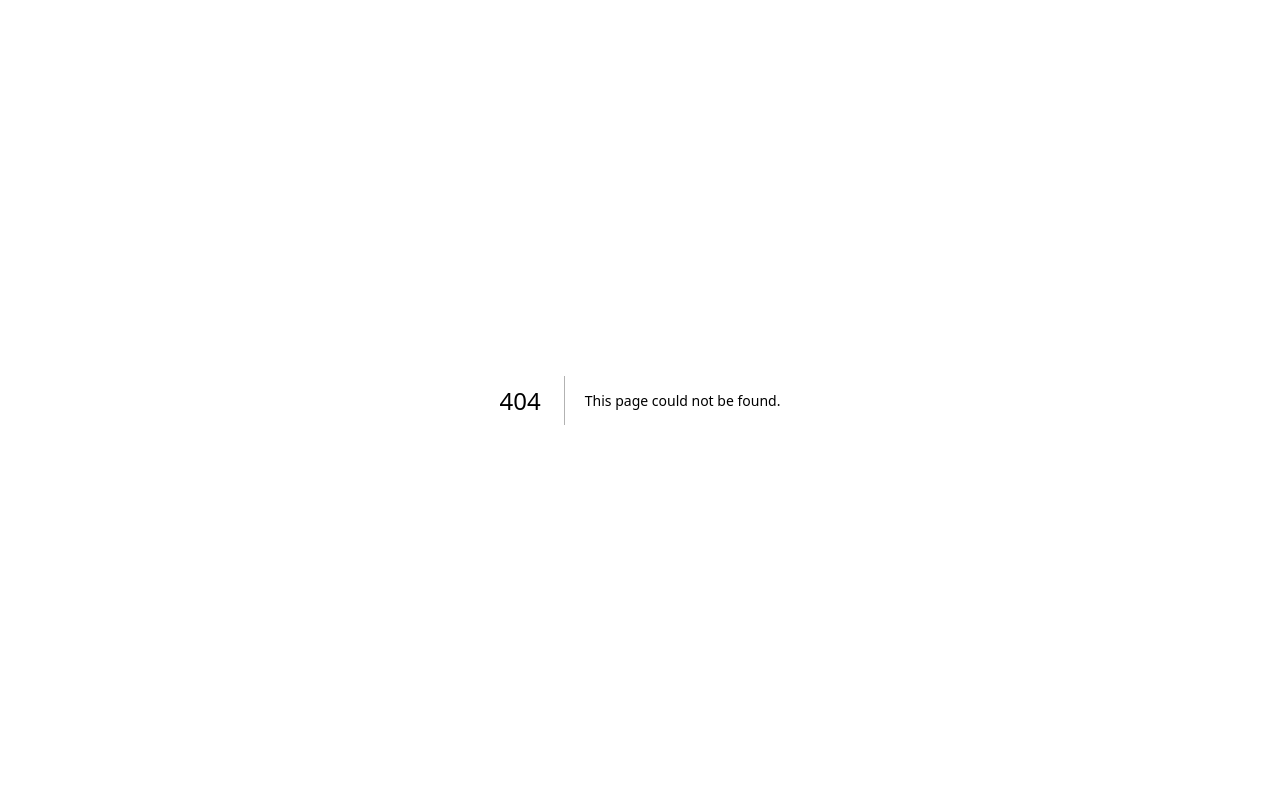
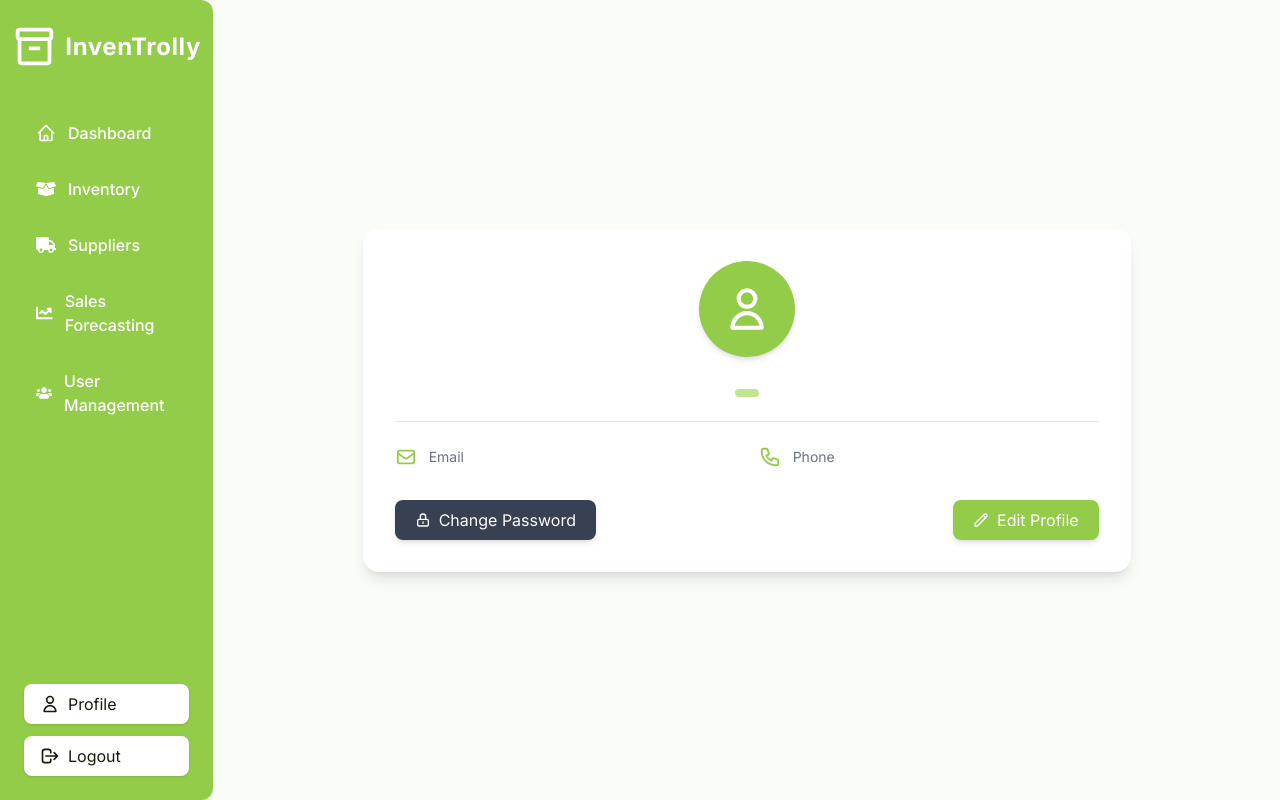
Before and after one commit to MahimnaUpadhyay/InventoryManagementWithAI, a Next.js app in the folder IntenTrolly/: page /pages/Profile in a window 1280 px wide. Before the commit this address had no page. Built offline with nearby package versions, Linux system fonts and the light colour scheme.

Commit message:
UI changes

```diff
--- a/IntenTrolly/src/app/components/Navbar.js
+++ b/IntenTrolly/src/app/components/Navbar.js
@@ -21,7 +21,7 @@ const Navbar = ({ children }) => {
     router.push("/pages/Auth/Login");
   };
 
-  const onProfile = () => router.push("/profile");
+  const onProfile = () => router.push("/pages/Profile");
   const onLogo = () => router.push("/pages/Home");
   const onInventory = () => router.push("/pages/Inventory");
   const onSuppliers = () => router.push("/pages/Suppliers");
--- /dev/null
+++ b/IntenTrolly/src/app/pages/Profile/ProfilePage.js
@@ -0,0 +1,218 @@
+"use client";
+
+import React, { useEffect, useState } from "react";
+import {
+  HiOutlineUser,
+  HiOutlineMail,
+  HiOutlinePhone,
+  HiOutlinePencil,
+  HiOutlineCheck,
+  HiOutlineX,
+  HiOutlineLockClosed,
+} from "react-icons/hi";
+
+const ProfilePage = () => {
+  const [userData, setUserData] = useState({
+    username: "",
+    email: "",
+    phone: "",
+    role: "",
+  });
+
+  const [isEditing, setIsEditing] = useState(false);
+  const [editValues, setEditValues] = useState({ username: "", phone: "" });
+
+  const [showPasswordForm, setShowPasswordForm] = useState(false);
+  const [passwordData, setPasswordData] = useState({
+    currentPassword: "",
+    newPassword: "",
+    confirmPassword: "",
+  });
+
+  useEffect(() => {
+    const storedUser = localStorage.getItem("user");
+    const parsedData = JSON.parse(storedUser || "{}");
+    setUserData(parsedData);
+    setEditValues({
+      username: parsedData.username || "",
+      phone: parsedData.phone || "",
+    });
+  }, []);
+
+  // Handle input change
+  const handleChange = (e) => {
+    setEditValues({ ...editValues, [e.target.name]: e.target.value });
+  };
+
+  // Save profile changes
+  const handleSave = () => {
+    const updatedUser = { ...userData, ...editValues };
+    setUserData(updatedUser);
+    localStorage.setItem("user", JSON.stringify(updatedUser));
+    setIsEditing(false);
+  };
+
+  // Handle password change input
+  const handlePasswordChange = (e) => {
+    setPasswordData({ ...passwordData, [e.target.name]: e.target.value });
+  };
+
+  // Save password
+  const handlePasswordSave = () => {
+    if (passwordData.newPassword !== passwordData.confirmPassword) {
+      alert("New passwords do not match!");
+      return;
+    }
+
+    // Here you would call your backend API to update password securely
+    console.log("Password updated:", passwordData);
+
+    setPasswordData({ currentPassword: "", newPassword: "", confirmPassword: "" });
+    setShowPasswordForm(false);
+  };
+
+  return (
+    <div className="flex w-full h-[100vh] items-center justify-center bg-background p-6">
+      <div className="bg-white rounded-2xl shadow-lg w-full max-w-3xl p-8">
+        {/* Profile Header */}
+        <div className="flex flex-col items-center gap-4 border-b pb-6">
+          <div className="w-24 h-24 rounded-full bg-primary flex items-center justify-center text-white text-4xl shadow-md">
+            <HiOutlineUser size={50} />
+          </div>
+
+          {isEditing ? (
+            <input
+              type="text"
+              name="username"
+              value={editValues.username}
+              onChange={handleChange}
+              className="text-2xl font-bold text-text border-b-2 border-primary focus:outline-none text-center"
+            />
+          ) : (
+            <h2 className="text-2xl font-bold text-text">{userData.username}</h2>
+          )}
+
+          <span className="text-sm bg-secondary text-text px-3 py-1 rounded-full">
+            {userData.role}
+          </span>
+        </div>
+
+        {/* Details */}
+        <div className="mt-6 grid grid-cols-1 md:grid-cols-2 gap-6">
+          {/* Email (not editable) */}
+          <div className="flex items-center gap-3">
+            <HiOutlineMail size={22} className="text-primary" />
+            <div>
+              <p className="text-sm text-gray-500">Email</p>
+              <p className="text-md font-medium text-text">{userData.email}</p>
+            </div>
+          </div>
+
+          {/* Phone (editable) */}
+          <div className="flex items-center gap-3">
+            <HiOutlinePhone size={22} className="text-primary" />
+            <div>
+              <p className="text-sm text-gray-500">Phone</p>
+              {isEditing ? (
+                <input
+                  type="text"
+                  name="phone"
+                  value={editValues.phone}
+                  onChange={handleChange}
+                  className="text-md font-medium text-text border-b-2 border-primary focus:outline-none"
+                />
+              ) : (
+                <p className="text-md font-medium text-text">{userData.phone}</p>
+              )}
+            </div>
+          </div>
+        </div>
+
+        {/* Action Buttons */}
+        <div className="flex justify-between mt-8 gap-3">
+          {/* Left side: Change Password */}
+          {showPasswordForm ? (
+            <div className="flex flex-col w-full gap-3">
+              <input
+                type="password"
+                name="currentPassword"
+                placeholder="Current Password"
+                value={passwordData.currentPassword}
+                onChange={handlePasswordChange}
+                className="border p-2 rounded-md w-full"
+              />
+              <input
+                type="password"
+                name="newPassword"
+                placeholder="New Password"
+                value={passwordData.newPassword}
+                onChange={handlePasswordChange}
+                className="border p-2 rounded-md w-full"
+              />
+              <input
+                type="password"
+                name="confirmPassword"
+                placeholder="Confirm New Password"
+                value={passwordData.confirmPassword}
+                onChange={handlePasswordChange}
+                className="border p-2 rounded-md w-full"
+              />
+              <div className="flex gap-2 mt-2">
+                <button
+                  onClick={handlePasswordSave}
+                  className="flex items-center gap-2 bg-green-600 text-white px-4 py-2 rounded-lg hover:bg-green-700 transition"
+                >
+                  <HiOutlineCheck /> Save
+                </button>
+                <button
+                  onClick={() => setShowPasswordForm(false)}
+                  className="flex items-center gap-2 bg-gray-400 text-white px-4 py-2 rounded-lg hover:bg-gray-500 transition"
+                >
+                  <HiOutlineX /> Cancel
+                </button>
+              </div>
+            </div>
+          ) : (
+            <button
+              onClick={() => setShowPasswordForm(true)}
+              className="flex items-center gap-2 bg-gray-700 text-white px-5 py-2 rounded-lg shadow-md hover:bg-gray-800 transition"
+            >
+              <HiOutlineLockClosed />
+              Change Password
+            </button>
+          )}
+
+          {/* Right side: Edit Profile */}
+          <div>
+            {isEditing ? (
+              <div className="flex gap-2">
+                <button
+                  onClick={handleSave}
+                  className="flex items-center gap-2 bg-green-600 text-white px-4 py-2 rounded-lg hover:bg-green-700 transition"
+                >
+                  <HiOutlineCheck /> Save
+                </button>
+                <button
+                  onClick={() => setIsEditing(false)}
+                  className="flex items-center gap-2 bg-gray-400 text-white px-4 py-2 rounded-lg hover:bg-gray-500 transition"
+                >
+                  <HiOutlineX /> Cancel
+                </button>
+              </div>
+            ) : (
+              <button
+                onClick={() => setIsEditing(true)}
+                className="flex items-center gap-2 bg-primary text-white px-5 py-2 rounded-lg shadow-md hover:bg-accent transition"
+              >
+                <HiOutlinePencil />
+                Edit Profile
+              </button>
+            )}
+          </div>
+        </div>
+      </div>
+    </div>
+  );
+};
+
+export default ProfilePage;
--- /dev/null
+++ b/IntenTrolly/src/app/pages/Profile/loading.js
@@ -0,0 +1,7 @@
+export default function Loading() {
+  return (
+    <div className="flex items-center justify-center h-screen">
+      <div className="animate-spin rounded-full h-12 w-12 border-t-4 border-primary"></div>
+    </div>
+  );
+}
--- /dev/null
+++ b/IntenTrolly/src/app/pages/Profile/page.js
@@ -0,0 +1,15 @@
+import React from 'react'
+import ProfilePage from './ProfilePage'
+import Navbar from '@/app/components/Navbar'
+
+const page = () => {
+    return (
+        <>
+            <Navbar>
+                <ProfilePage />
+            </Navbar>
+        </>
+    )
+}
+
+export default page
```
